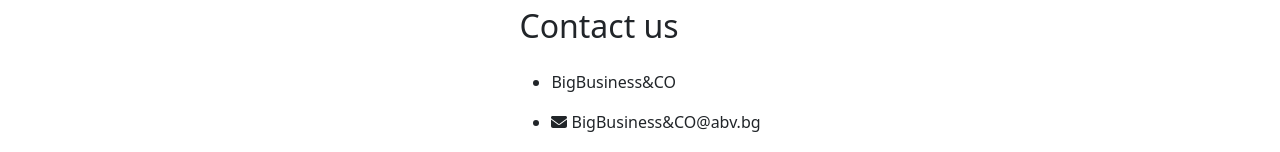
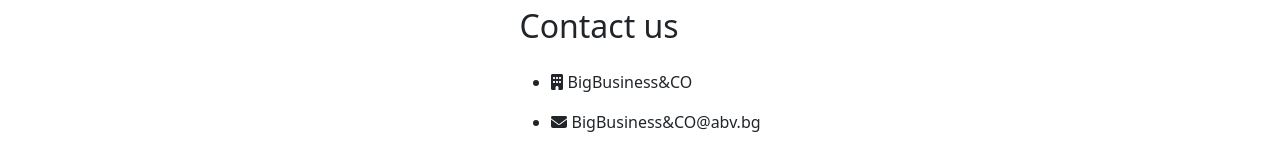
Before and after one commit to Deyan9469/React-Project, a React (Vite) app in the folder client/: page /contacts in a window 1280 px wide. Shown: the part 410-562 px from the top of the page. Built offline with nearby package versions, Linux system fonts and the light colour scheme.

Commit message:
change folder name

```diff
--- a/client/src/App.jsx
+++ b/client/src/App.jsx
@@ -15,7 +15,7 @@ import Logout from './components/logout/Logout'
 import CreateCard from './components/create/CreateCard'
 import Comments from './components/comments/Comments'
 import EditPage from './components/edit/EditPage'
-import CardDetails from './components/CardDetails/CardDetails'
+import CardDetails from './components/cardDetails/CardDetails'
 import AuthGuard from './components/guards/AuthGuard'
 
 
--- a/client/src/components/contacts/Contacts.jsx
+++ b/client/src/components/contacts/Contacts.jsx
@@ -8,7 +8,7 @@ const Contacts = () =>{
             <h2> Contact us </h2>
 
             <ul>
-                <li>BigBusiness&CO</li>
+                <li><i class="fa-solid fa-building"></i> BigBusiness&CO</li>
                 <li><i className="fa-solid fa-envelope"></i> BigBusiness&CO@abv.bg</li>
                 <li><i className="fa-solid fa-phone"></i> Phone: +359 666 555 333</li>
                 <li><i className="fa-solid fa-location-dot"></i><a href={locationUrl}> BigBusiness&CO</a></li>
```
